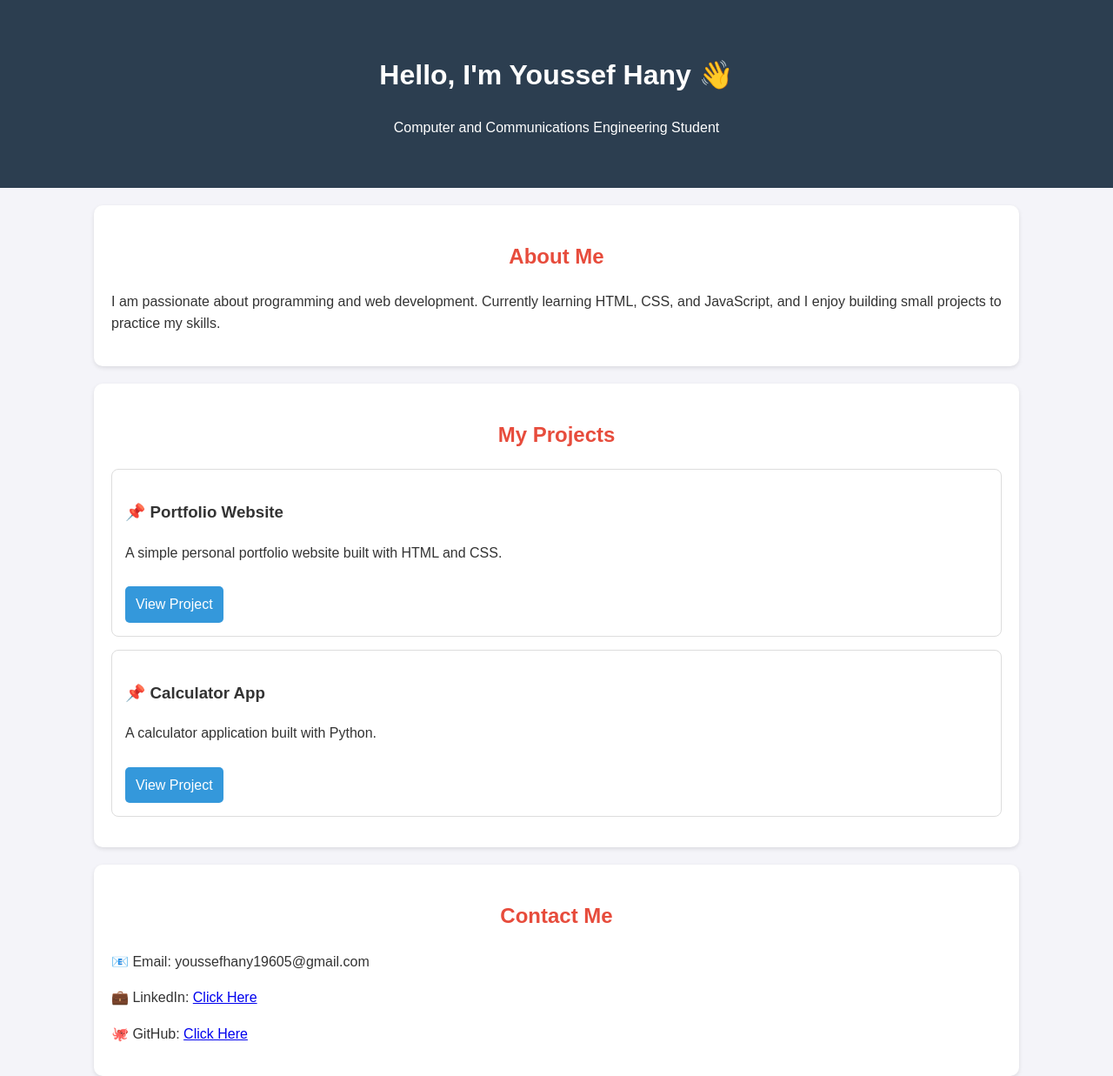
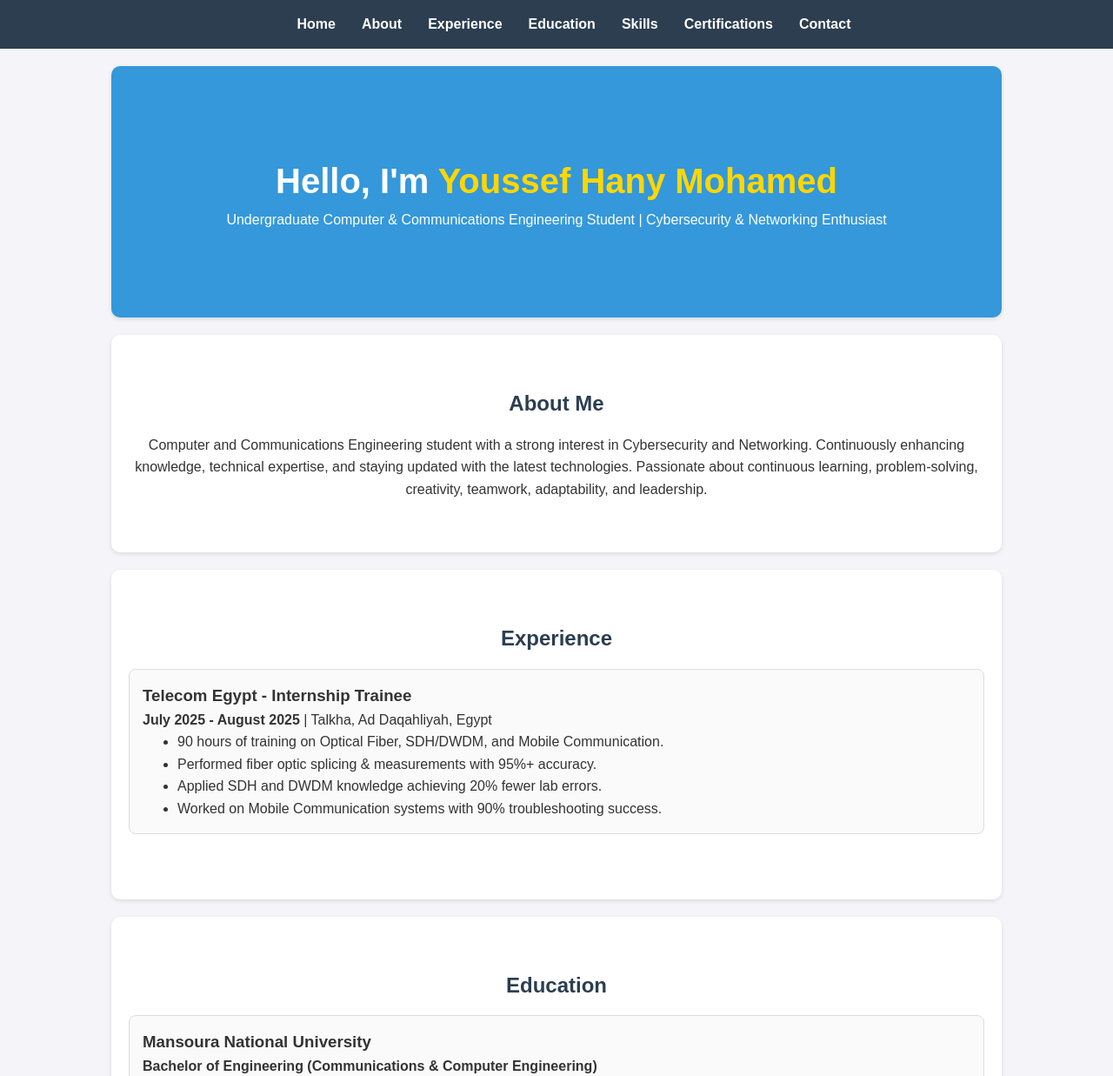
Before and after one commit to YoussefHanyMohamed/YoussefHanyMohamed.github.io, a plain HTML site: page index.html in a window 1280 px wide. Shown: the top 1237 px of the page at 87% size. Drawn offline with Linux system fonts and the light colour scheme.

Commit message:
Add files via upload

```diff
--- a/index.html
+++ b/index.html
@@ -3,47 +3,93 @@
 <head>
   <meta charset="UTF-8">
   <meta name="viewport" content="width=device-width, initial-scale=1.0">
-  <title>Portfolio - Youssef Hany</title>
+  <title>Portfolio - Youssef Hany Mohamed</title>
   <link rel="stylesheet" href="style.css">
 </head>
 <body>
 
-  <!-- Header -->
-  <header>
-    <h1>Hello, I'm Youssef Hany 👋</h1>
-    <p>Computer and Communications Engineering Student</p>
-  </header>
+  <!-- Navigation -->
+  <nav>
+    <ul>
+      <li><a href="#home">Home</a></li>
+      <li><a href="#about">About</a></li>
+      <li><a href="#experience">Experience</a></li>
+      <li><a href="#education">Education</a></li>
+      <li><a href="#skills">Skills</a></li>
+      <li><a href="#certifications">Certifications</a></li>
+      <li><a href="#contact">Contact</a></li>
+    </ul>
+  </nav>
+
+  <!-- Home Section -->
+  <section id="home">
+    <h1>Hello, I'm <span class="highlight">Youssef Hany Mohamed</span></h1>
+    <p>Undergraduate Computer & Communications Engineering Student | Cybersecurity & Networking Enthusiast</p>
+  </section>
 
   <!-- About Section -->
   <section id="about">
     <h2>About Me</h2>
-    <p>I am passionate about programming and web development.
-       Currently learning HTML, CSS, and JavaScript, and I enjoy building small projects to practice my skills.</p>
+    <p>
+      Computer and Communications Engineering student with a strong interest in Cybersecurity and Networking.
+      Continuously enhancing knowledge, technical expertise, and staying updated with the latest technologies.
+      Passionate about continuous learning, problem-solving, creativity, teamwork, adaptability, and leadership.
+    </p>
   </section>
 
-  <!-- Projects Section -->
-  <section id="projects">
-    <h2>My Projects</h2>
+  <!-- Experience Section -->
+  <section id="experience">
+    <h2>Experience</h2>
+    <div class="card">
+      <h3>Telecom Egypt - Internship Trainee</h3>
+      <p><strong>July 2025 - August 2025</strong> | Talkha, Ad Daqahliyah, Egypt</p>
+      <ul>
+        <li>90 hours of training on Optical Fiber, SDH/DWDM, and Mobile Communication.</li>
+        <li>Performed fiber optic splicing & measurements with 95%+ accuracy.</li>
+        <li>Applied SDH and DWDM knowledge achieving 20% fewer lab errors.</li>
+        <li>Worked on Mobile Communication systems with 90% troubleshooting success.</li>
+      </ul>
+    </div>
+  </section>
 
-    <div class="project">
-      <h3>📌 Portfolio Website</h3>
-      <p>A simple personal portfolio website built with HTML and CSS.</p>
-      <a href="https://github.com/YoussefHanyMohamed" target="_blank">View Project</a>
+  <!-- Education Section -->
+  <section id="education">
+    <h2>Education</h2>
+    <div class="card">
+      <h3>Mansoura National University</h3>
+      <p><strong>Bachelor of Engineering (Communications & Computer Engineering)</strong><br>
+      October 2023 - August 2028</p>
     </div>
+  </section>
 
-    <div class="project">
-      <h3>📌 Calculator App</h3>
-      <p>A calculator application built with Python.</p>
-      <a href="https://github.com/YoussefHanyMohamed" target="_blank">View Project</a>
-    </div>
+  <!-- Skills Section -->
+  <section id="skills">
+    <h2>Skills</h2>
+    <ul>
+      <li>Telecommunications</li>
+      <li>Microsoft Office</li>
+      <li>Optical Fiber</li>
+    </ul>
+  </section>
+
+  <!-- Certifications Section -->
+  <section id="certifications">
+    <h2>Certifications</h2>
+    <ul>
+      <li>Embedded System</li>
+      <li>Protect Systems from Penetrations</li>
+      <li>Cyber Security Basics</li>
+      <li>Introduction to Network Security</li>
+      <li>Python Programming Basics</li>
+    </ul>
   </section>
 
   <!-- Contact Section -->
   <section id="contact">
     <h2>Contact Me</h2>
-    <p>📧 Email: youssefhany19605@gmail.com</p>
-    <p>💼 LinkedIn: <a href="https://www.linkedin.com/in/youssef-hany-mohamed" target="_blank">Click Here</a></p>
-    <p>🐙 GitHub: <a href="https://github.com/YoussefHanyMohamed" target="_blank">Click Here</a></p>
+    <p>📞 01028041608</p>
+    <p>📧 <a href="mailto:youssefhany19605@gmail.com">youssefhany19605@gmail.com</a></p>
+    <p>💼 <a href="https://www.linkedin.com/in/youssef-hany-mohamed" target="_blank">LinkedIn</a></p>
   </section>
 
 </body>
--- a/style.css
+++ b/style.css
@@ -1,55 +1,89 @@
-/* General Styles */
+/* Reset */
+* {
+  margin: 0;
+  padding: 0;
+  box-sizing: border-box;
+}
+
+/* Body */
 body {
   font-family: Arial, sans-serif;
   line-height: 1.6;
-  margin: 0;
-  padding: 0;
   background: #f4f4f9;
   color: #333;
 }
 
-/* Header */
-header {
+/* Navigation */
+nav {
   background: #2c3e50;
+  padding: 15px;
+  position: sticky;
+  top: 0;
+}
+
+nav ul {
+  display: flex;
+  justify-content: center;
+  list-style: none;
+}
+
+nav ul li {
+  margin: 0 15px;
+}
+
+nav ul li a {
   color: #fff;
-  padding: 40px 0;
-  text-align: center;
+  text-decoration: none;
+  font-weight: bold;
+}
+
+nav ul li a:hover {
+  color: #e74c3c;
 }
 
 /* Sections */
 section {
-  padding: 20px;
+  padding: 60px 20px;
   margin: 20px auto;
   width: 80%;
   background: #fff;
   border-radius: 10px;
   box-shadow: 0 2px 5px rgba(0,0,0,0.1);
-}
-
-/* Section Title */
-section h2 {
-  color: #e74c3c;
   text-align: center;
 }
 
-/* Projects */
-.project {
+#home {
+  background: #3498db;
+  color: #fff;
+  padding: 100px 20px;
+}
+
+#home h1 {
+  font-size: 2.5em;
+}
+
+.highlight {
+  color: #ffd700;
+}
+
+h2 {
+  color: #2c3e50;
+  margin-bottom: 15px;
+}
+
+/* Cards */
+.card {
+  text-align: left;
   margin: 15px 0;
   padding: 15px;
   border: 1px solid #ddd;
   border-radius: 8px;
+  background: #fafafa;
 }
 
-.project a {
-  display: inline-block;
-  margin-top: 10px;
-  padding: 8px 12px;
-  background: #3498db;
-  color: #fff;
-  text-decoration: none;
-  border-radius: 5px;
+/* Lists */
+ul {
+  list-style: disc;
+  padding-left: 40px;
+  text-align: left;
 }
-
-.project a:hover {
-  background: #2980b9;
-}
```
